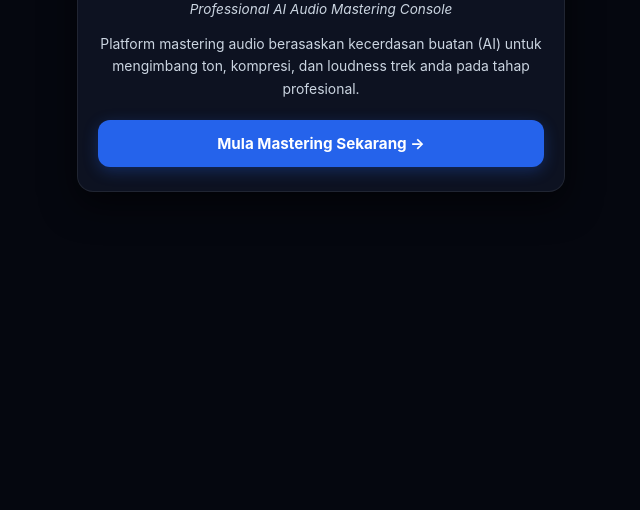
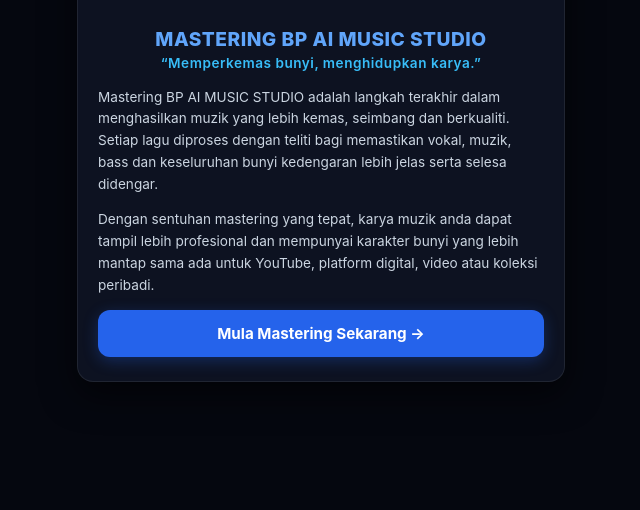
Before and after one commit to semulabangkit1985-ctrl/bp-ai-music-studio, a Flask app: page / in a window 1280 px wide. Shown: the part 290-800 px from the top of the page, without its empty margins (319-959 px from the left). Run offline with Flask 3, Linux system fonts and the light colour scheme.

Commit message:
Update index.html

```diff
--- a/templates/index.html
+++ b/templates/index.html
@@ -43,6 +43,7 @@
             flex: 1;
             display: flex;
             flex-direction: column;
+            justify-content: center;
         }
 
         .view {
@@ -79,13 +80,11 @@
             overflow: hidden;
             border: 1px solid var(--border-color);
             box-shadow: 0 12px 35px rgba(0, 0, 0, 0.6);
-            margin-top: auto;
-            margin-bottom: auto;
         }
 
         .hero-image {
             width: 100%;
-            height: 210px;
+            height: 190px;
             object-fit: cover;
             border-bottom: 2px solid var(--accent-glow);
         }
@@ -96,27 +95,29 @@
 
         .hero-title {
             text-align: center;
-            font-size: 1.35rem;
+            font-size: 1.2rem;
             color: #60a5fa;
-            margin-bottom: 6px;
+            margin-bottom: 4px;
             font-weight: 800;
             letter-spacing: 0.5px;
+            text-transform: uppercase;
         }
 
         .hero-tagline {
             text-align: center;
             font-size: 0.85rem;
-            color: #cbd5e1;
-            font-style: italic;
+            color: #38bdf8;
+            font-weight: 600;
             margin-bottom: 16px;
+            letter-spacing: 0.5px;
         }
 
         .hero-desc {
-            font-size: 0.87rem;
+            font-size: 0.85rem;
             color: #cbd5e1;
             line-height: 1.6;
-            margin-bottom: 20px;
-            text-align: center;
+            margin-bottom: 14px;
+            text-align: left;
         }
 
         .card {
@@ -321,7 +322,7 @@
             font-weight: 700;
             cursor: pointer;
             transition: background 0.2s;
-            margin-top: 6px;
+            margin-top: 10px;
             box-shadow: 0 4px 15px var(--accent-glow);
             text-align: center;
             display: block;
@@ -453,11 +454,17 @@
             <div class="hero-card">
                 <img src="https://images.unsplash.com/photo-1598488035139-bdbb2231ce04?q=80&w=1000&auto=format&fit=crop" alt="Studio Mastering" class="hero-image">
                 <div class="hero-content">
-                    <h1 class="hero-title">BP AI MUSIC STUDIO</h1>
-                    <div class="hero-tagline">Professional AI Audio Mastering Console</div>
+                    <h1 class="hero-title">MASTERING BP AI MUSIC STUDIO</h1>
+                    <div class="hero-tagline">“Memperkemas bunyi, menghidupkan karya.”</div>
+
                     <p class="hero-desc">
-                        Platform mastering audio berasaskan kecerdasan buatan (AI) untuk mengimbang ton, kompresi, dan loudness trek anda pada tahap profesional.
+                        Mastering BP AI MUSIC STUDIO adalah langkah terakhir dalam menghasilkan muzik yang lebih kemas, seimbang dan berkualiti. Setiap lagu diproses dengan teliti bagi memastikan vokal, muzik, bass dan keseluruhan bunyi kedengaran lebih jelas serta selesa didengar.
                     </p>
+
+                    <p class="hero-desc">
+                        Dengan sentuhan mastering yang tepat, karya muzik anda dapat tampil lebih profesional dan mempunyai karakter bunyi yang lebih mantap sama ada untuk YouTube, platform digital, video atau koleksi peribadi.
+                    </p>
+
                     <button class="btn-primary" onclick="switchView('view-mastering')">Mula Mastering Sekarang →</button>
                 </div>
             </div>
@@ -613,7 +620,7 @@
 
         function selectGenre(genreName, btnElement) {
             document.querySelectorAll('.genre-option-btn').forEach(b => b.classList.remove('selected'));
-           btnElement.classList.add('selected');
+            btnElement.classList.add('selected');
             document.getElementById('selectedGenreText').textContent = '🎵 ' + genreName;
             closeGenreModal();
         }
```
